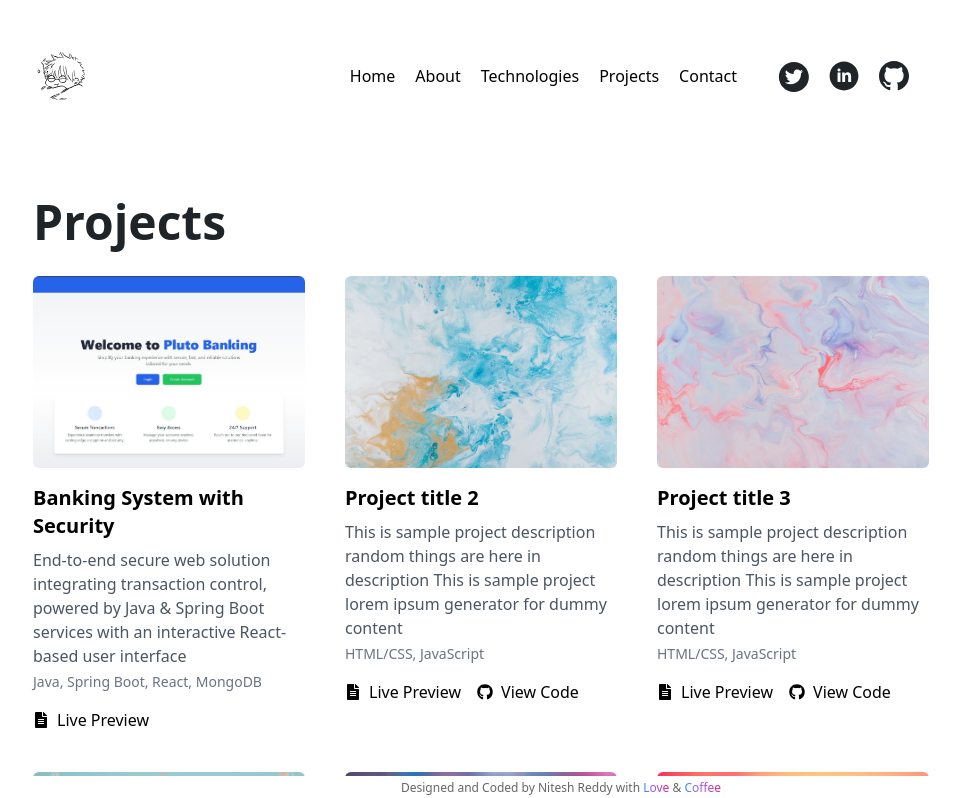
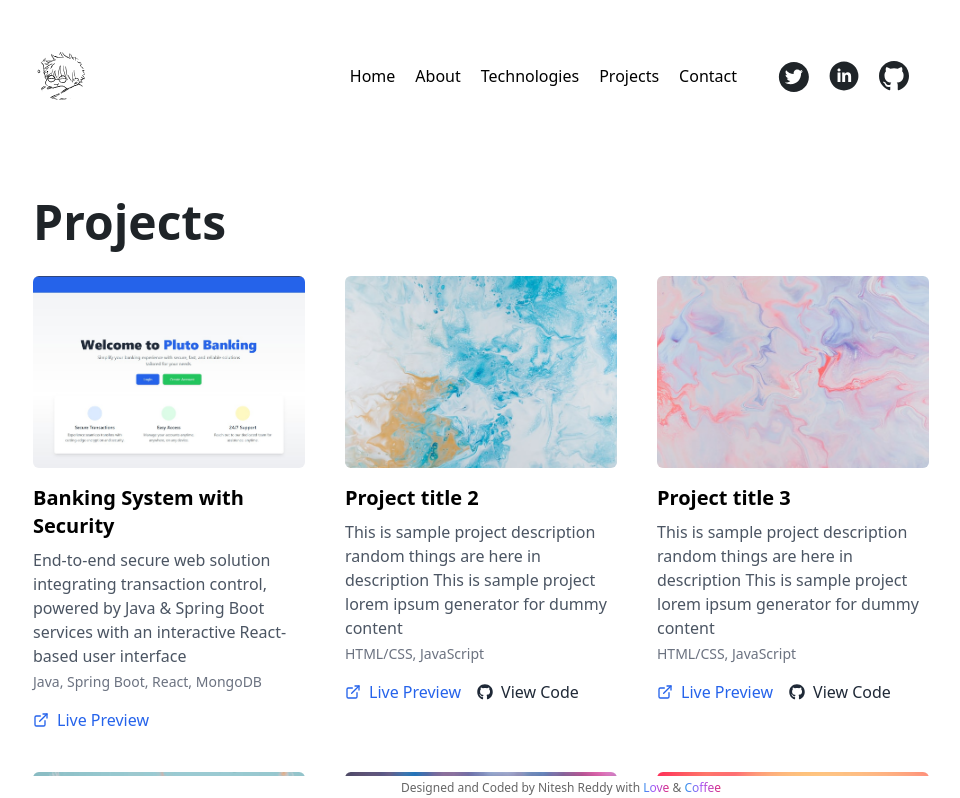
Before and after one commit to PanatiNitesh/Portfolio, a React (Create React App) app in the folder myself/: page /projects in a window 1280 px wide. Shown: the top 798 px of the page, without its empty margins (159-1119 px from the left). Built offline with nearby package versions, Linux system fonts and the light colour scheme.

Commit message:
updated componenets/project.js

```diff
--- a/myself/src/Components/Project.js
+++ b/myself/src/Components/Project.js
@@ -1,6 +1,7 @@
 // Project.js
 import React from "react";
-import { FaGithub, FaFileAlt } from "react-icons/fa";
+import { FaGithub } from "react-icons/fa";
+import { FiExternalLink } from "react-icons/fi";
 
 function Project({ title, image, description, techstack, previewLink, githubLink }) {
   return (
@@ -20,9 +21,9 @@ function Project({ title, image, description, techstack, previewLink, githubLink
             href={previewLink}
             target="_blank"
             rel="noopener noreferrer"
-            className="flex items-center gap-2"
+            className="flex items-center gap-2 text-blue-600 hover:text-blue-800"
           >
-            <FaFileAlt /> Live Preview
+            <FiExternalLink /> Live Preview
           </a>
         )}
 
@@ -31,7 +32,7 @@ function Project({ title, image, description, techstack, previewLink, githubLink
             href={githubLink}
             target="_blank"
             rel="noopener noreferrer"
-            className="flex items-center gap-2"
+            className="flex items-center gap-2 text-gray-800 hover:text-black"
           >
             <FaGithub /> View Code
           </a>
```
